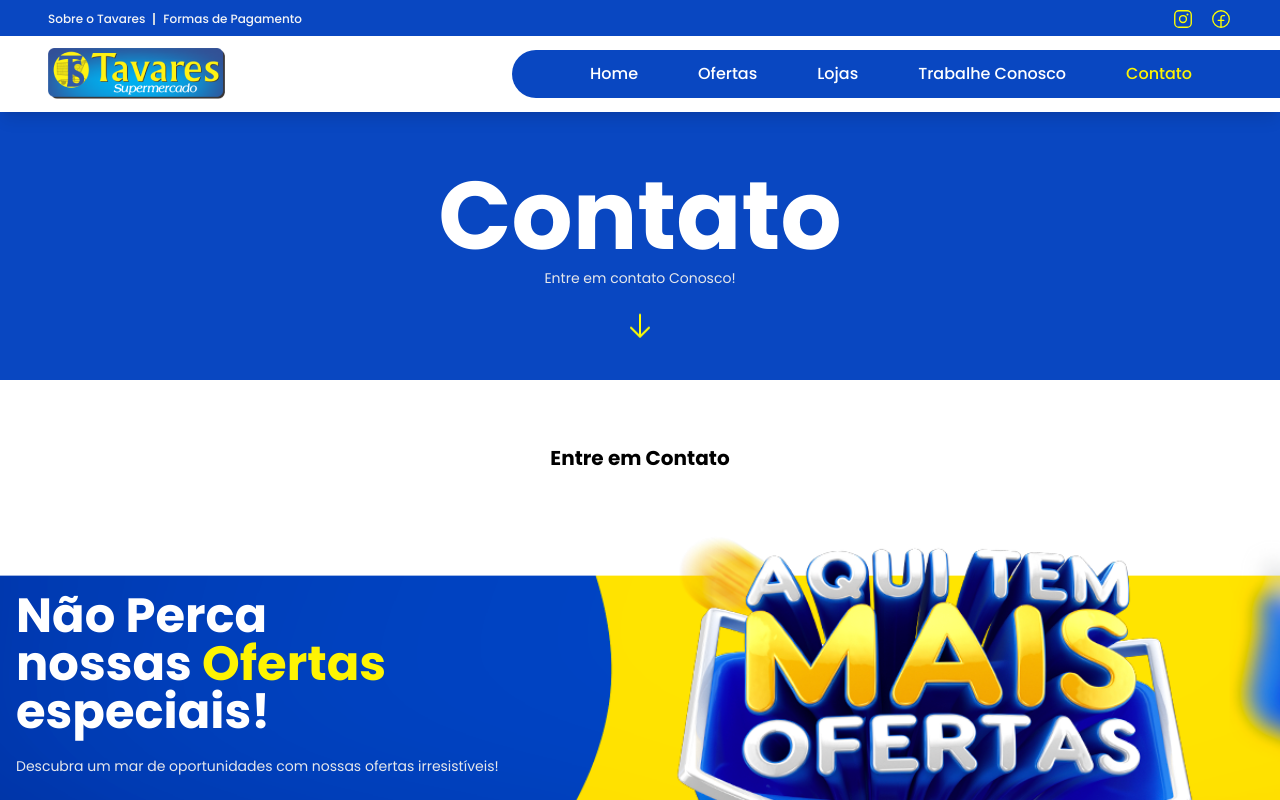
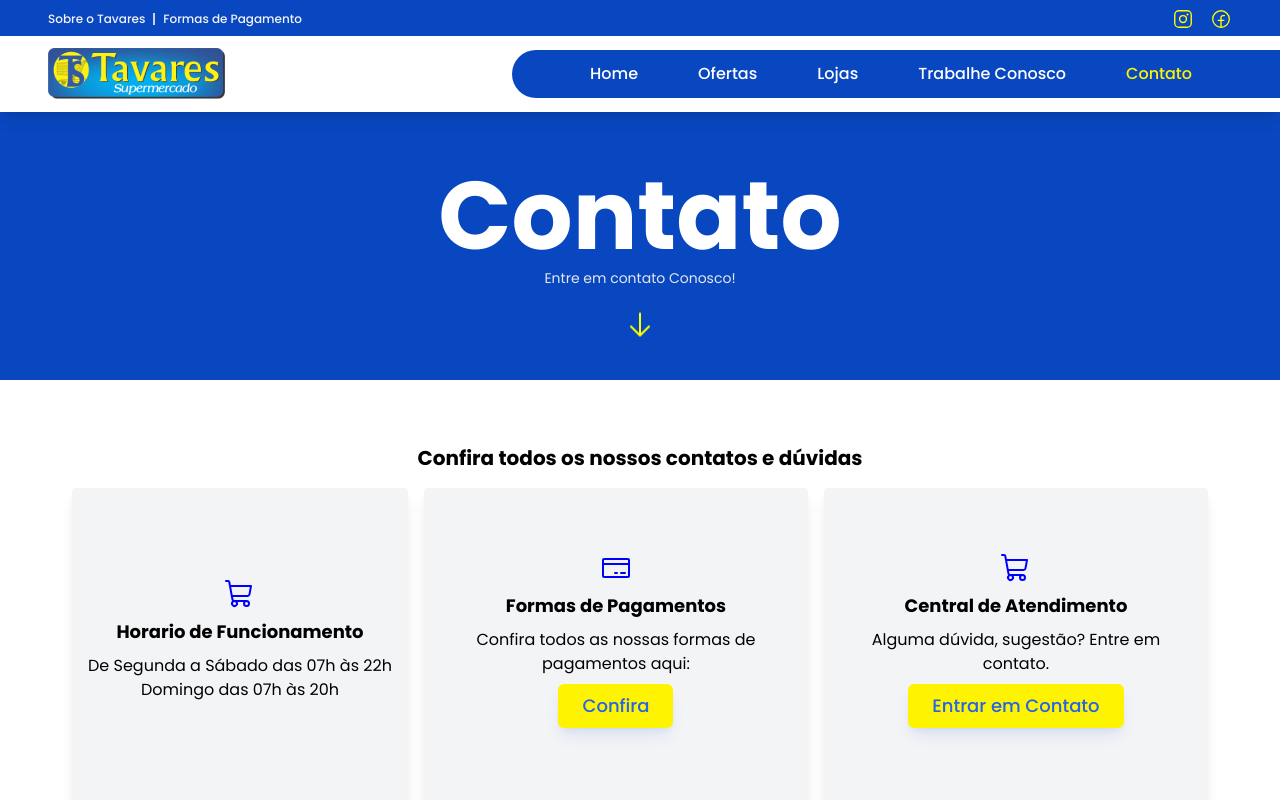
Before and after one commit to clevessonmendonca/Tavares-Supermercado, a Next.js app: page /contato in a window 1280 px wide. Shown: the top 800 px of the page. Built offline with nearby package versions, Linux system fonts and the light colour scheme.

Commit message:
feat: contact page

```diff
--- a/src/app/contato/page.tsx
+++ b/src/app/contato/page.tsx
@@ -3,6 +3,8 @@
 import { AdOffers } from "@/components/AdOffers";
 import { Head } from "./Head";
 import { Contact } from "@/components/Contact";
+import Image from "next/image";
+import Link from "next/link";
 
 export default function Contato() {
   return (
@@ -11,6 +13,7 @@ export default function Contato() {
 
       <main>
         <div className="bg-primary px-4 pb-8 pt-14">
+          {/* <Image src={"/images/offers-mobile.png"} alt="" width={500} height={200} className="absolute top-0 -z-10 w-full left-0"/> */}
           <h1 className="text-center text-8xl font-extrabold text-white">
             Contato
           </h1>
@@ -31,12 +34,68 @@ export default function Contato() {
         </div>
         <div className="py-16">
           <h1 className="relative text-center text-xl font-bold">
-            Entre em Contato
+            Confira todos os nossos contatos e dúvidas
           </h1>
 
-          <div>
-            <div>
+          <div className="mt-4 flex flex-wrap items-center justify-center gap-4">
+            <div className="flex h-80 max-w-sm flex-col items-center justify-center gap-2 rounded bg-gray-100 px-4 py-8 pb-12 text-center shadow-lg">
+              <svg
+                xmlns="http://www.w3.org/2000/svg"
+                width="32"
+                height="32"
+                fill="blue"
+                viewBox="0 0 256 256"
+              >
+                <path d="M222.14,58.87A8,8,0,0,0,216,56H54.68L49.79,29.14A16,16,0,0,0,34.05,16H16a8,8,0,0,0,0,16h18L59.56,172.29a24,24,0,0,0,5.33,11.27,28,28,0,1,0,44.4,8.44h45.42A27.75,27.75,0,0,0,152,204a28,28,0,1,0,28-28H83.17a8,8,0,0,1-7.87-6.57L72.13,152h116a24,24,0,0,0,23.61-19.71l12.16-66.86A8,8,0,0,0,222.14,58.87ZM96,204a12,12,0,1,1-12-12A12,12,0,0,1,96,204Zm96,0a12,12,0,1,1-12-12A12,12,0,0,1,192,204Zm4-74.57A8,8,0,0,1,188.1,136H69.22L57.59,72H206.41Z"></path>
+              </svg>
+              <h1 className="text-lg font-bold">Horario de Funcionamento</h1>
 
+              <div>
+                <p>De Segunda a Sábado das 07h às 22h</p>
+                <p>Domingo das 07h às 20h</p>
+              </div>
+            </div>
+            <div className="flex h-80 max-w-sm flex-col items-center justify-center gap-2 rounded bg-gray-100 px-4 py-8 pb-12 text-center shadow-lg">
+              <svg
+                xmlns="http://www.w3.org/2000/svg"
+                width="32"
+                height="32"
+                fill="blue"
+                viewBox="0 0 256 256"
+              >
+                <path d="M224,48H32A16,16,0,0,0,16,64V192a16,16,0,0,0,16,16H224a16,16,0,0,0,16-16V64A16,16,0,0,0,224,48Zm0,16V88H32V64Zm0,128H32V104H224v88Zm-16-24a8,8,0,0,1-8,8H168a8,8,0,0,1,0-16h32A8,8,0,0,1,208,168Zm-64,0a8,8,0,0,1-8,8H120a8,8,0,0,1,0-16h16A8,8,0,0,1,144,168Z"></path>
+              </svg>
+              <h1 className="text-lg font-bold">Formas de Pagamentos</h1>
+
+              <p>Confira todos as nossas formas de pagamentos aqui:</p>
+
+              <Link
+                className="mx-auto rounded-md bg-secondary px-6 py-2 text-center text-lg font-medium text-blue-600 shadow-lg shadow-primary/10 hover:brightness-90 focus:outline-none focus:ring-2 focus:ring-gray-200 "
+                href={"/"}
+              >
+                Confira
+              </Link>
+            </div>
+            <div className="flex h-80 max-w-sm flex-col items-center justify-center gap-2 rounded bg-gray-100 px-4 py-8 pb-12 text-center shadow-lg">
+              <svg
+                xmlns="http://www.w3.org/2000/svg"
+                width="32"
+                height="32"
+                fill="blue"
+                viewBox="0 0 256 256"
+              >
+                <path d="M222.14,58.87A8,8,0,0,0,216,56H54.68L49.79,29.14A16,16,0,0,0,34.05,16H16a8,8,0,0,0,0,16h18L59.56,172.29a24,24,0,0,0,5.33,11.27,28,28,0,1,0,44.4,8.44h45.42A27.75,27.75,0,0,0,152,204a28,28,0,1,0,28-28H83.17a8,8,0,0,1-7.87-6.57L72.13,152h116a24,24,0,0,0,23.61-19.71l12.16-66.86A8,8,0,0,0,222.14,58.87ZM96,204a12,12,0,1,1-12-12A12,12,0,0,1,96,204Zm96,0a12,12,0,1,1-12-12A12,12,0,0,1,192,204Zm4-74.57A8,8,0,0,1,188.1,136H69.22L57.59,72H206.41Z"></path>
+              </svg>
+              <h1 className="text-lg font-bold">Central de Atendimento</h1>
+
+              <p>Alguma dúvida, sugestão? Entre em contato.</p>
+
+              <Link
+                className="mx-auto rounded-md bg-secondary px-6 py-2 text-center text-lg font-medium text-blue-600 shadow-lg shadow-primary/10 hover:brightness-90 focus:outline-none focus:ring-2 focus:ring-gray-200 "
+                href={"/"}
+              >
+                Entrar em Contato
+              </Link>
             </div>
           </div>
         </div>
--- a/src/app/trabalheconosco/page.tsx
+++ b/src/app/trabalheconosco/page.tsx
@@ -28,7 +28,7 @@ export default function ContactPage() {
       Mensagem: ${data.message}
     `;
 
-    const emailLink = `mailto:clevesson.contato@gmail.com?subject=Trabalhe Conosco&body=${encodeURIComponent(
+    const emailLink = `mailto:RH.smtavares@gmail.com?subject=Trabalhe Conosco&body=${encodeURIComponent(
       emailBody
     )}`;
 
--- a/src/components/Footer.tsx
+++ b/src/components/Footer.tsx
@@ -62,8 +62,8 @@ export const Footer = () => {
               Atendimento
             </h2>
             <h3>Horário de Atendimento:</h3>
+            <p>Domingo das 07h às 20h</p>
             <p>De Segunda a Sábado das 07h às 22h</p>
-            <p>Domingo das 07h às 20h</p>
           </div>
         </div>
       </div>
```
